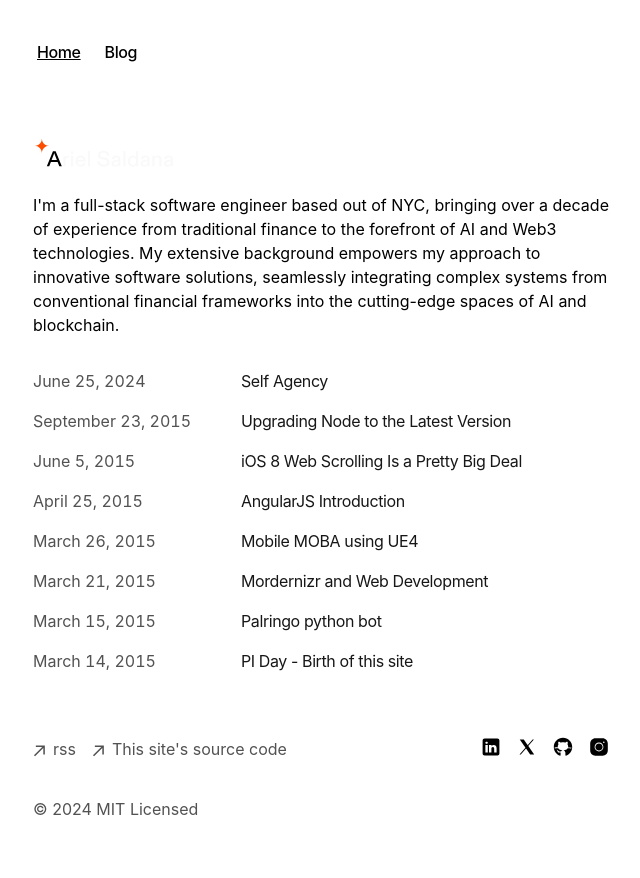
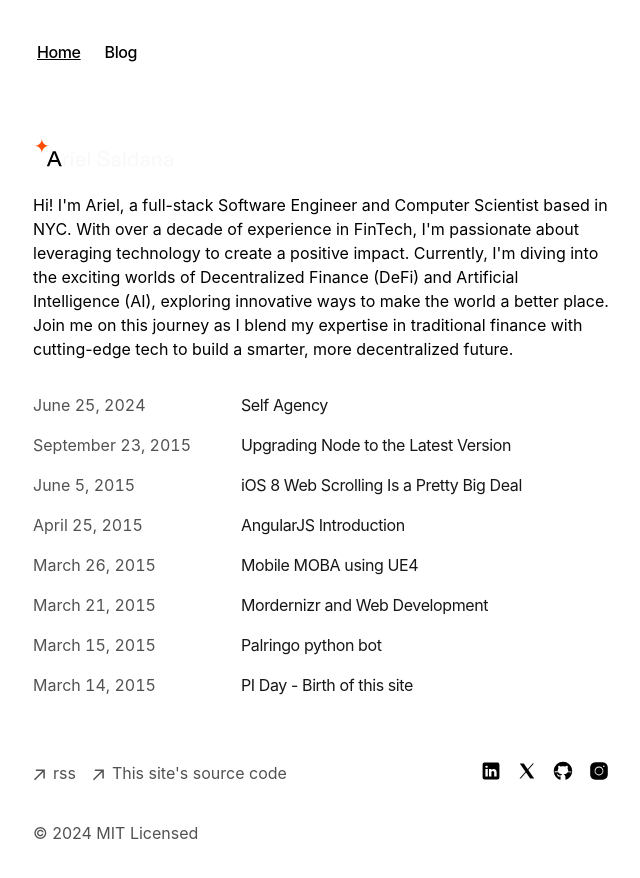
Before and after one commit to ArielSaldana/ariel.io, a Next.js app: page / in a window 1280 px wide. Shown: the top 878 px of the page, without its empty margins (319-959 px from the left). Built offline with nearby package versions, Linux system fonts and the light colour scheme.

Commit message:
Update intro to sound less pretentious and highlight interests

```diff
--- a/src/app/page.tsx
+++ b/src/app/page.tsx
@@ -8,7 +8,7 @@ export default function Page() {
         <Logo />
       </div>
       <p className="mb-4">
-        {`I'm a full-stack software engineer based out of NYC, bringing over a decade of experience from traditional finance to the forefront of AI and Web3 technologies. My extensive background empowers my approach to innovative software solutions, seamlessly integrating complex systems from conventional financial frameworks into the cutting-edge spaces of AI and blockchain.`}
+        {`Hi! I'm Ariel, a full-stack Software Engineer and Computer Scientist based in NYC. With over a decade of experience in FinTech, I'm passionate about leveraging technology to create a positive impact. Currently, I'm diving into the exciting worlds of Decentralized Finance (DeFi) and Artificial Intelligence (AI), exploring innovative ways to make the world a better place. Join me on this journey as I blend my expertise in traditional finance with cutting-edge tech to build a smarter, more decentralized future.`}
       </p>
       <div className="my-8">
         <BlogPosts />
```
